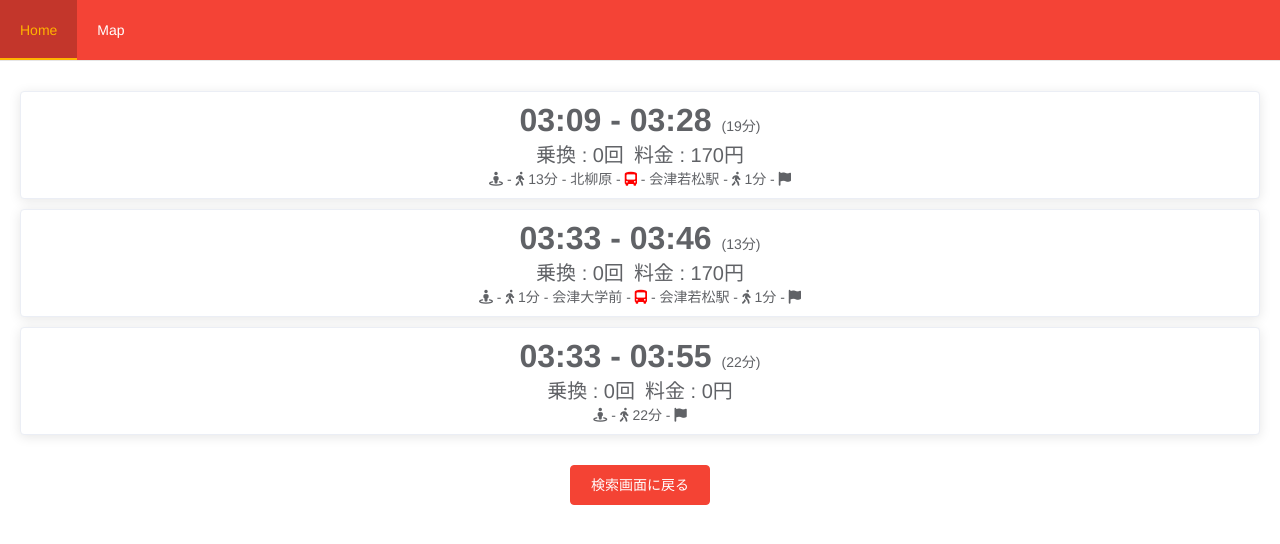
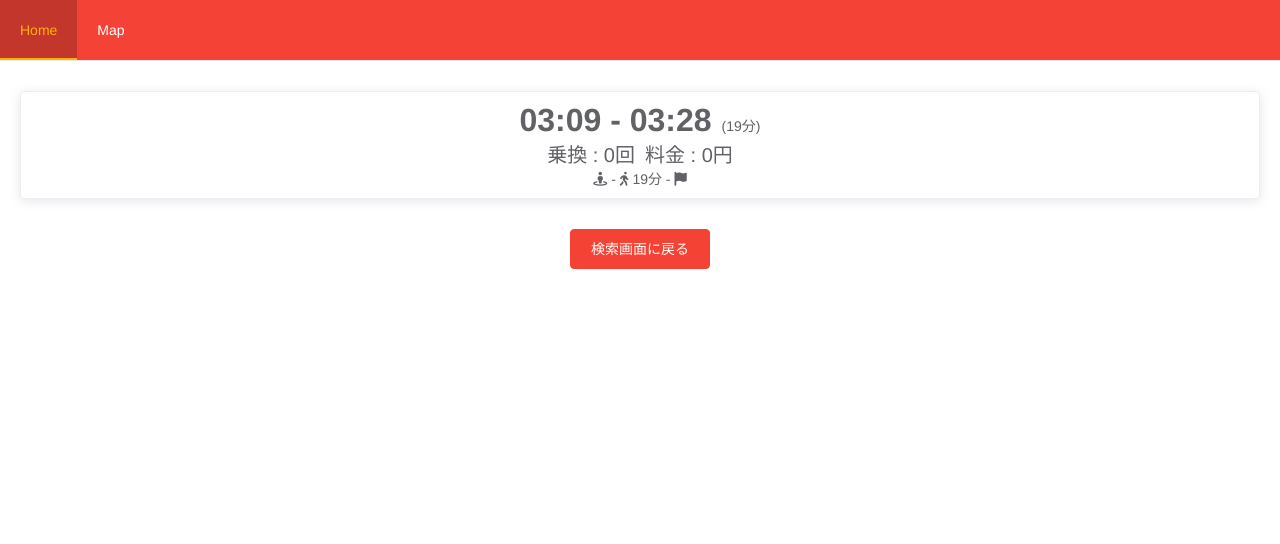
Before and after one commit to schktjm/atom-front, a Vue app: page /#/list in a window 1280 px wide. Shown: the top 544 px of the page. Built offline with nearby package versions, Linux system fonts and the light colour scheme.

Commit message:
feature bridging

```diff
--- a/src/store.js
+++ b/src/store.js
@@ -4,13 +4,34 @@ import Vuex from 'vuex'
 Vue.use(Vuex)
 
 export default new Vuex.Store({
-  state: {
-
-  },
-  mutations: {
-
-  },
-  actions: {
-
-  }
+    state: {
+        routes: [
+            {
+                id: 0,
+                startTime: 1568257793586,
+                endTime: 1568258933586,
+                fare: 0,
+                transfer: 0,
+                route: [
+                    {
+                        way: "walk",
+                        line: "",
+                        frm: "会津大学",
+                        to: "北柳原",
+                        past: 0,
+                        getOn: 1568257793586,
+                        getOff: 1568258933586,
+                        fare: 0
+                    }
+                ]
+            }
+        ]
+    },
+    getters: {
+        getRouteById: state => id => {
+            return state.routes.filter(x => x.id === id)
+        }
+    },
+    mutations: {},
+    actions: {}
 })
--- a/src/views/RouteDetail.vue
+++ b/src/views/RouteDetail.vue
@@ -7,22 +7,22 @@
       <span class="min-font-style">{{getSubTime(data.startTime, data.endTime)}}分 {{data.fare}}円</span>
     </div>
     <div>
-      <stop-card :stop="{arrive: data.route[0]['get-on'], name: data.route[0]['from']}"></stop-card>
+      <stop-card :stop="{arrive: data.route[0]['getOn'], name: data.route[0]['frm']}"></stop-card>
       <div v-for="(r,idx) in data.route" :key="idx">
         <move-card :move="{
         ...r,
-        frm: r['from'],
-        getOn: r['get-on'],
-        getOff: r['get-off']
+        frm: r['frm'],
+        getOn: r['getOn'],
+        getOff: r['getOff']
         }"/>
         <stop-card v-if="idx+1 < routeLen" :stop="{
         name: r['to'],
-        arrive: r['get-off'],
-        leave: data.route[idx+1]['get-on']
+        arrive: r['getOff'],
+        leave: data.route[idx+1]['getOn']
         }"/>
         <stop-card v-else :stop="{
         name: r['to'],
-        arrive: r['get-off'],
+        arrive: r['getOff'],
         }"/>
 
       </div>
@@ -32,8 +32,6 @@
 
 <script>
 
-    import data from '../assets/json/routeDetail';
-
     import StopCard from '../components/StopCard';
     import MoveCard from '../components/MoveCard';
 
@@ -42,7 +40,23 @@
         components: {StopCard, MoveCard},
         data() {
             return {
-                data: data
+                id: 0
+            }
+        },
+        created() {
+            this.id = parseInt(this.$route.params.id);
+            console.log(this.data)
+        },
+        mounted() {
+            console.log(typeof this.id);
+            console.log(this.data)
+        },
+        computed: {
+            routeLen() {
+                return this.data.route.length;
+            },
+            data() {
+                return this.$store.getters.getRouteById(this.id)[0];
             }
         },
         methods: {
@@ -57,11 +71,6 @@
                 return sub / 1000 / 60;
             }
         },
-        computed: {
-            routeLen() {
-                return data.route.length;
-            }
-        }
     }
 </script>
 
--- a/src/views/RouteList.vue
+++ b/src/views/RouteList.vue
@@ -1,6 +1,6 @@
 <template>
   <div class="route-list-style">
-    <div style="margin: 10px;" v-for="(list,idx) in lists" :key="idx">
+    <div style="margin: 10px;" v-for="(list,idx) in routes" :key="idx">
       <el-card :body-style="bodyStyle">
         <el-link @click="routerPush(list.id)" :underline="false">
           <div class="card-item-style">
@@ -19,7 +19,7 @@
                   {{r.from}} - <icon-buss/> - {{r.to}}
                 </span>
                 <span class="no-wrap-style" v-else>
-             - <icon-walking/> {{getSubTime(r["get-on"], r["get-off"])}}分 -
+                 - <icon-walking/> {{getSubTime(r["getOn"], r["getOff"])}}分 -
                 </span>
               </span>
               <icon-goal/>
@@ -39,7 +39,7 @@
 
 <script>
     // import sample data
-    import routeLists from '../assets/json/routeList';
+    // import routeLists from '../assets/json/routeList';
 
     import IconWalking from '../components/IconWalking';
     import IconBuss from '../components/IconBuss';
@@ -51,10 +51,15 @@
         components: {IconBuss, IconWalking, IconGoal, IconStart},
         data() {
             return {
-                lists: routeLists.routes,
+                // lists: routeLists.routes,
                 bodyStyle: {
                     padding: "10px",
                 }
+            }
+        },
+        computed: {
+            routes() {
+                return this.$store.state.routes
             }
         },
         methods: {
@@ -65,6 +70,7 @@
                 return `${hh}:${mm}`;
             },
             getSubTime(s, e) {
+                console.log(s, e);
                 const sub = e - s;
                 return sub / 1000 / 60;
             },
```
Lines whose indentation alone changed are shown as unchanged.
